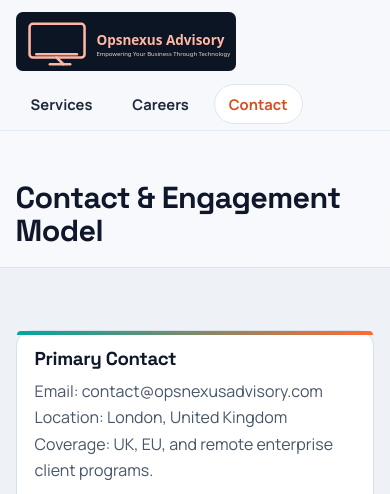
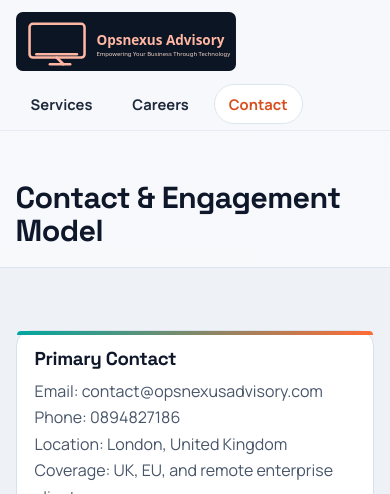
Before and after one commit to varunghorpade14690-bit/opsnexus-advisory-site, a plain HTML site: page contact.html in a window 390 px wide. Shown: the top 494 px of the page. Drawn offline with Linux system fonts and the light colour scheme.

Commit message:
Add phone number

```diff
--- a/contact.html
+++ b/contact.html
@@ -32,6 +32,7 @@
         <article class="panel">
           <h3>Primary Contact</h3>
           <p>Email: contact@opsnexusadvisory.com</p>
+          <p>Phone: 0894827186</p>
           <p>Location: London, United Kingdom</p>
           <p>Coverage: UK, EU, and remote enterprise client programs.</p>
           <iframe
```
